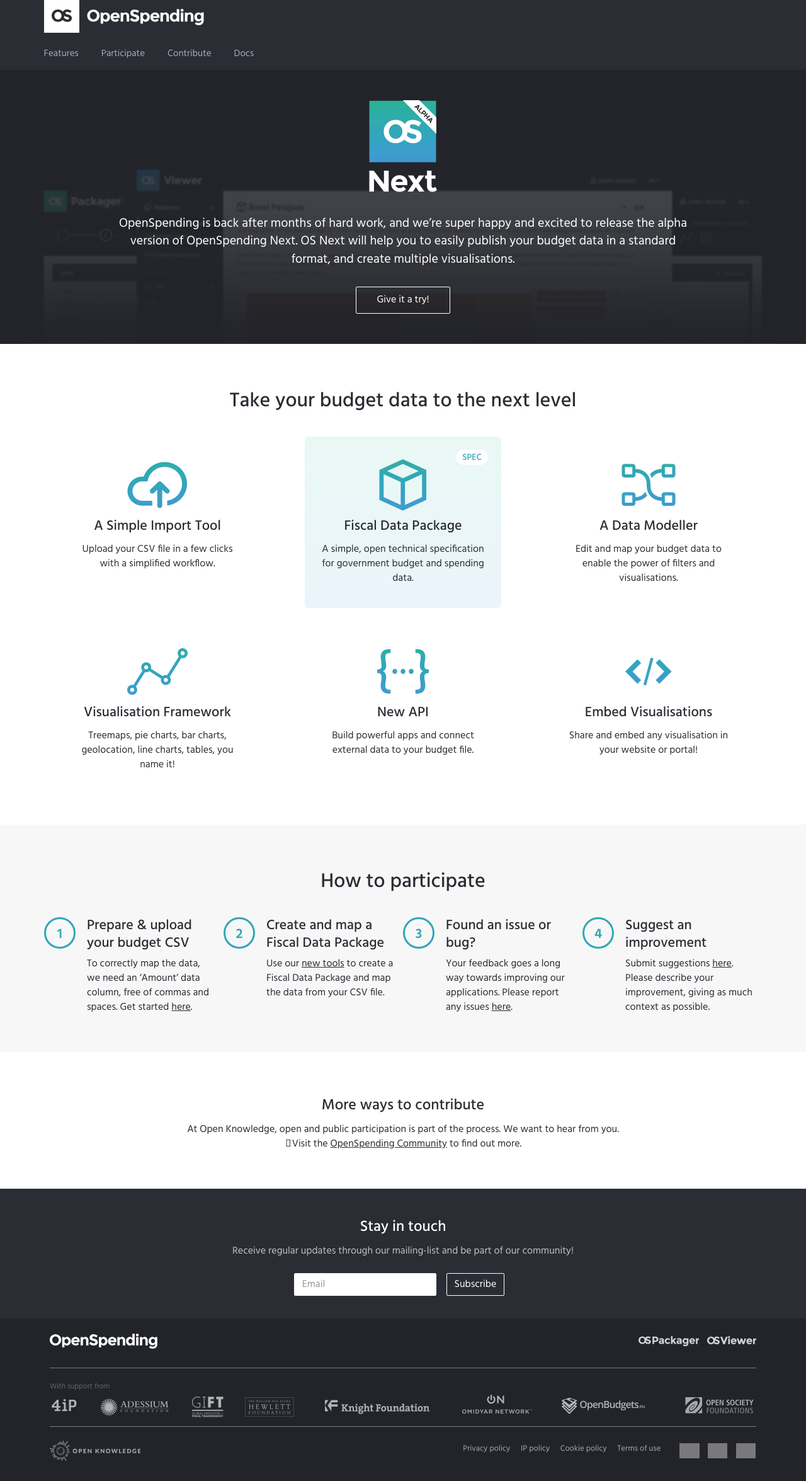
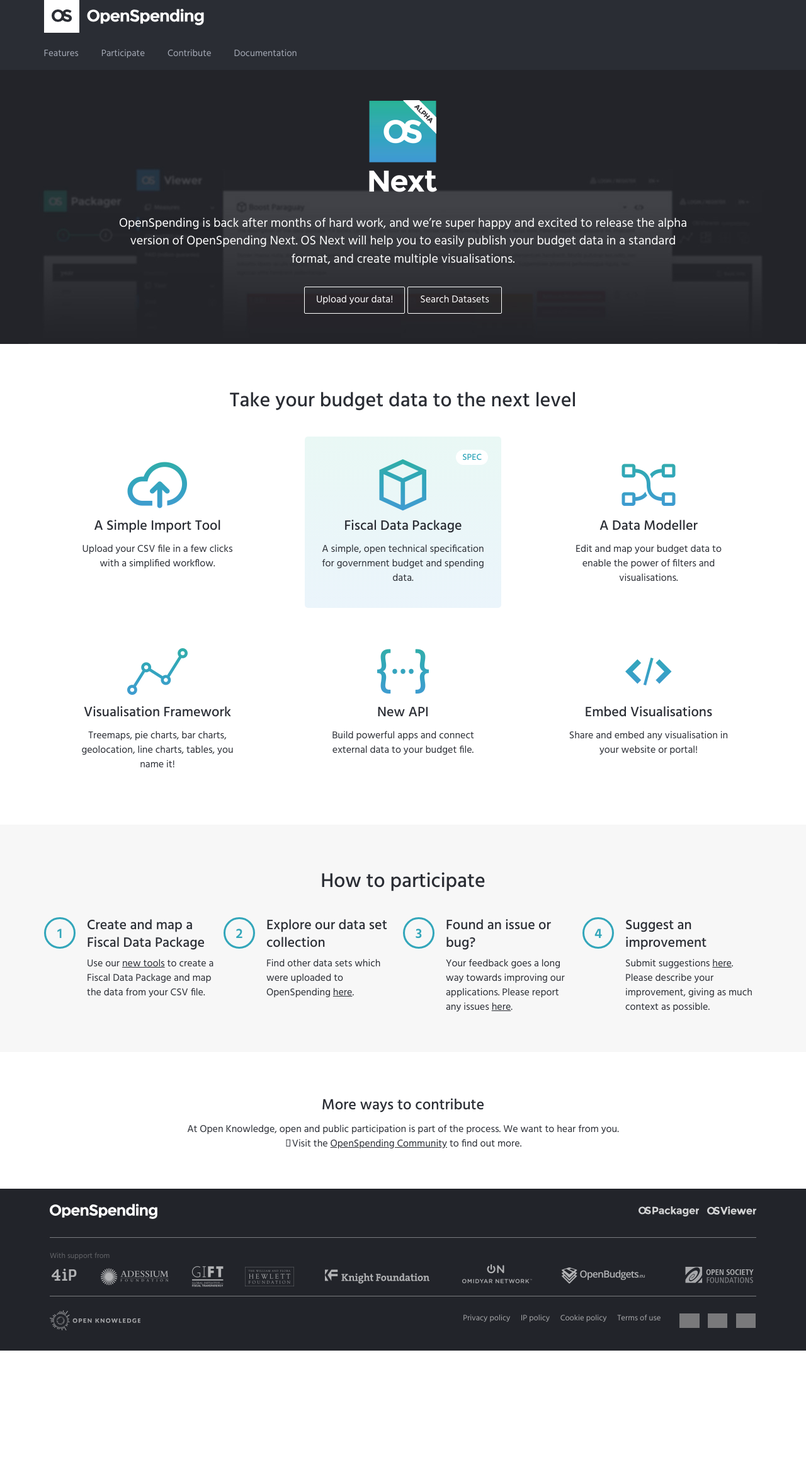
Before and after one commit to openspending/landing, a plain HTML site: page index.html in a window 1280 px wide. Shown: the whole page at 63% size. After the commit the page ends 2144 px from the top, so only its background shows below. Drawn offline with nearby package versions, Linux system fonts and the light colour scheme; grey boxes are pictures that could not be loaded; a script that the page names is missing.

Commit message:
Fixes for Alpha launch

```diff
--- a/index.html
+++ b/index.html
@@ -27,22 +27,7 @@
                 <li><a href="#features">Features</a></li>
                 <li><a href="#participate">Participate</a></li>
                 <li><a href="#contribute">Contribute</a></li>
-    					<li><a href="http://docs.openspending.org/" rel="external">Docs</a></li>
-    				</ul>
-            <ul class="secondary-nav">
-              <li class="user" ng-cloak ng-show="!login.isLoggedIn">
-                <a href="javascript:void(0)" ng-click="login.login()">Login / Register</a>
-              </li>
-    					<li class="user dropdown" ng-cloak ng-show="login.isLoggedIn">
-    						<a href="javascript:void(0)" data-toggle="dropdown">{{ login.name }}</a>
-    						<ul class="dropdown-menu user-menu" ng-style="{'background-image': 'url(' + login.avatar + ')'}">
-    				      <li class="name">{{ login.name }}</li>
-    				      <li ng-show="false" class="date">User since 25/01/2016</li>
-    				      <li ng-show="false" class="packages"><span>8</span> packages on OpenSpending</li>
-    				      <li class="logout"><a href="javascript:void(0)" ng-click="login.logout()">Logout</a></li>
-    				    </ul>
-    					</li>
-    					<li class="dropdown hidden"><a href="#">EN</a></li>
+                <li><a href="http://docs.openspending.org/" rel="external">Documentation</a></li>
             </ul>
           </div>
         </div>
@@ -52,7 +37,8 @@
             <p>
               OpenSpending is back after months of hard work, and we’re super happy and excited to release the alpha version of OpenSpending Next. OS Next will help you to easily publish your budget data in a standard format, and create multiple visualisations.
             </p>
-            <a href="/packager/" class="cta">Give it a try!</a>
+            <a href="/packager/provide-data/" class="cta">Upload your data!</a>
+            <a href="/explorer/" class="cta">Search Datasets</a>
           </div>
   			</div>
 
@@ -124,27 +110,27 @@
             <h2>How to participate</h2>
             <ol class="step-list">
               <li>
-                <h4>Prepare &amp; upload your budget CSV</h4>
+                <h4>Create and map a Fiscal Data Package</h4>
                 <p>
-                  To correctly map the data, we need an ‘Amount’ data column, free of commas and spaces. Get started <a href="#">here</a>.
+                  Use our <a href="/packager/">new tools</a> to create a Fiscal Data Package and map the data from your CSV file.
                 </p>
               </li>
               <li>
-                <h4>Create and map a Fiscal Data Package</h4>
+                <h4>Explore our data set collection</h4>
                 <p>
-                  Use our <a href="#">new tools</a> to create a Fiscal Data Package and map the data from your CSV file.
+                  Find other data sets which were uploaded to OpenSpending <a href="/packager/">here</a>.
                 </p>
               </li>
               <li>
                 <h4>Found an issue or bug?</h4>
                 <p>
-                  Your feedback goes a long way towards improving our applications. Please report any issues <a href="#">here</a>.
+                  Your feedback goes a long way towards improving our applications. Please report any issues <a href="https://github.com/openspending/openspending/issues">here</a>.
                 </p>
               </li>
               <li>
                 <h4>Suggest an improvement</h4>
                 <p>
-                  Submit suggestions <a href="#">here</a>. Please describe your improvement, giving as much context as possible.
+                  Submit suggestions <a href="https://github.com/openspending/openspending/issues">here</a>. Please describe your improvement, giving as much context as possible.
                 </p>
               </li>
             </ol>
@@ -160,19 +146,6 @@
             </p>
           </div>
         </section>
-
-        <div class="subscribe-footer">
-          <div class="container">
-            <h3>Stay in touch</h3>
-            <p>
-              Receive regular updates through our mailing-list and be part of our community!
-            </p>
-              <form class="form-inline" method="POST" action="http://lists.okfn.org/mailman/subscribe/openspending">
-                <input type="text" placeholder="Email" name="email" class="form-control">
-                <button onclick="_gaq.push(['_trackEvent', 'Mailing lists', 'Register', 'Discussion direct']);" class="btn" type="submit">Subscribe</button>
-              </form>
-          </div>
-        </div>
 
         <div class="site-footer">
   				<div class="wrapper container">
```
Lines whose indentation alone changed are shown as unchanged.
